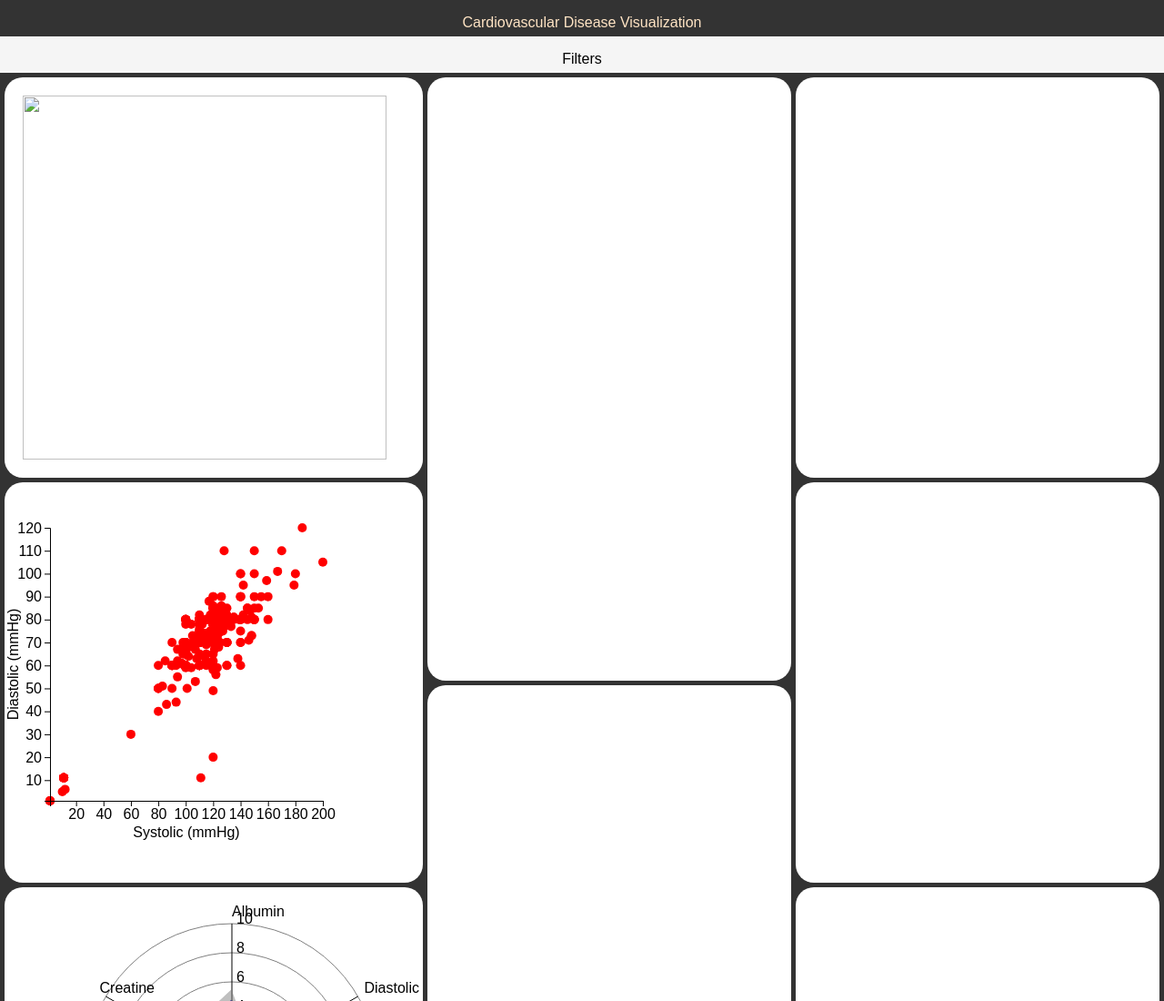
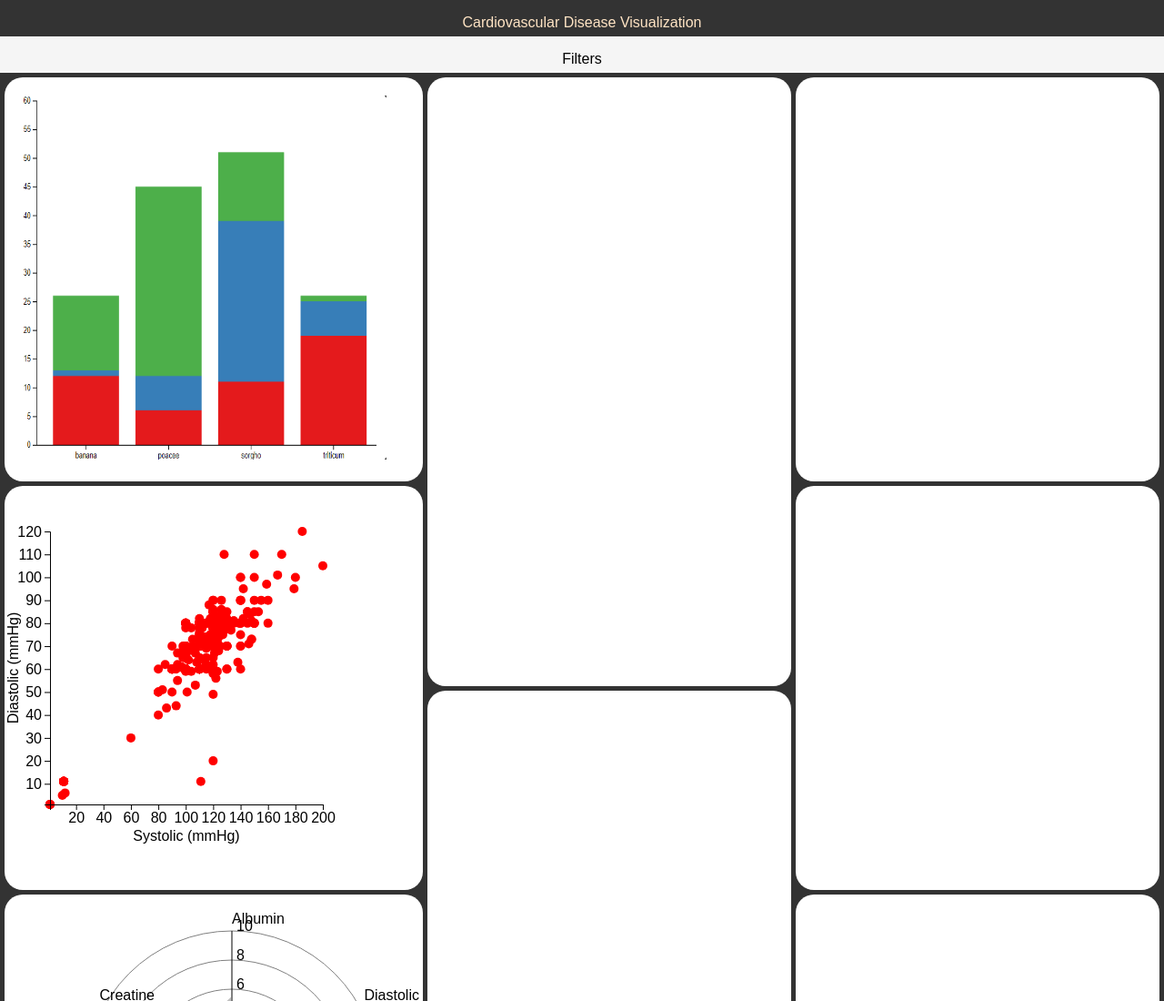
Before and after one commit to Ar5en1c/final-project, a plain HTML site: page index.html in a window 1280 px wide. Shown: the top 1100 px of the page at 91% size. Drawn offline with nearby package versions, Linux system fonts and the light colour scheme; files whose address does not match are found by name.

Commit message:
path adjustment

```diff
--- a/index.html
+++ b/index.html
@@ -49,7 +49,7 @@
 
     <div class="parent">
       <div class="div1" id="stack_plot">
-        <img src="/src/images/barplot.png" />
+        <img src="/images/barplot.png" />
       </div>
       <div class="div2" id="blood_pressure"></div>
       <div class="div3" id="radar_plot"></div>
```
